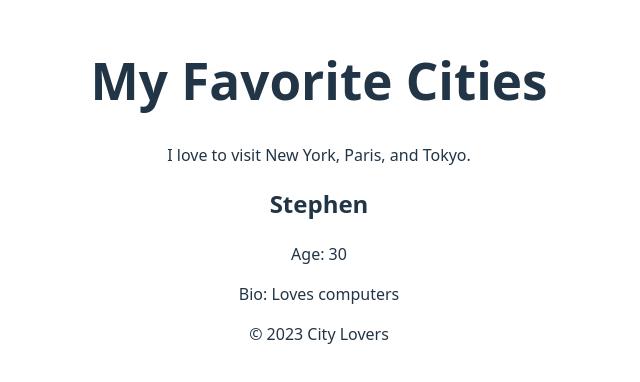
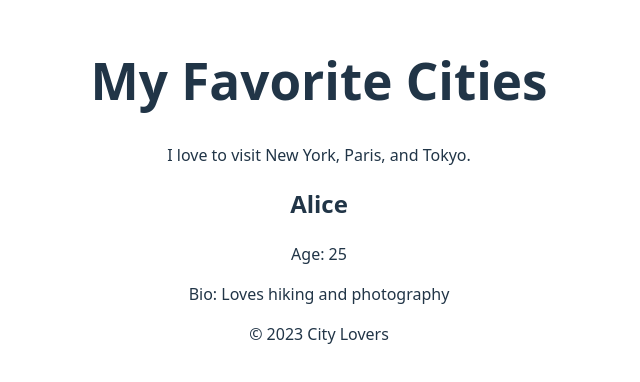
Before and after one commit to donsimon505/alx-fe-reactjs, a React (Vite) app in the folder alx-react-app/: page / in a window 1280 px wide. Shown: the part 210-592 px from the top of the page, without its empty margins (321-961 px from the left). Built offline with nearby package versions, Linux system fonts and the light colour scheme.

Commit message:
Modification

```diff
--- a/alx-react-app/src/App.jsx
+++ b/alx-react-app/src/App.jsx
@@ -15,7 +15,7 @@
     <>
       <Header />
       <MainContent />
-      <UserProfile name="Stephen" age="30" bio="Loves computers" />
+      <UserProfile name="Alice" age="25" bio="Loves hiking and photography" />
       <Footer />
     </>
   );
```
